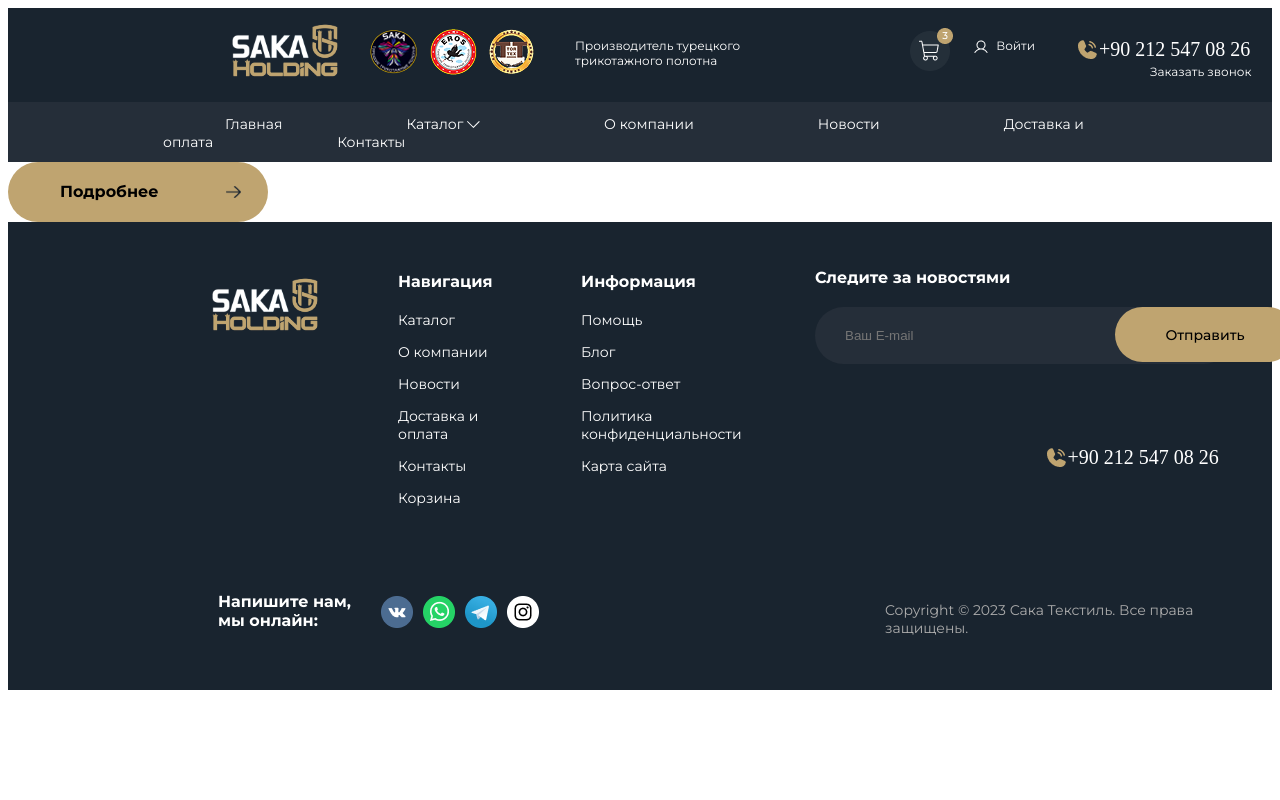
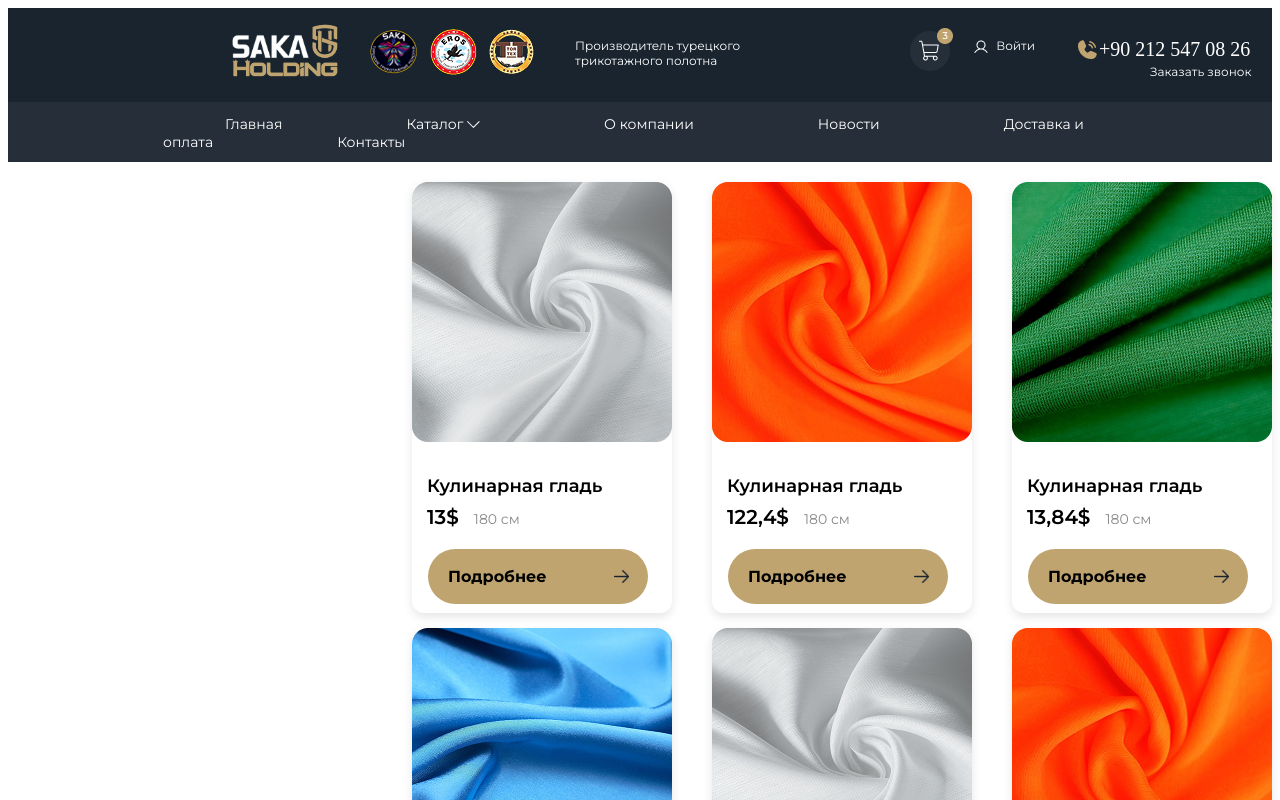
Before and after one commit to sirotkinaanastasia833-max/practical, a Vue app: page /catalog in a window 1280 px wide. Shown: the top 800 px of the page. Built offline with nearby package versions, Linux system fonts and the light colour scheme.

Commit message:
sixseven

```diff
--- /dev/null
+++ b/src/components/aboutp/Catalog.vue
@@ -0,0 +1,132 @@
+<template>
+    <div class="products-grid">
+        <div class="products-row" v-for="(row, rowIndex) in productRows" :key="rowIndex">
+            <Product
+                v-for="(product, colIndex) in row"
+                :key="colIndex"
+                :title="product.title"
+                :price="product.price"
+                :size="product.size"
+                :image="product.image"
+            />
+        </div>
+    </div>
+</template>
+
+<script>
+import Product from '@/components/ui/Product.vue'
+
+export default {
+    components: {
+        Product
+    },
+    data() {
+        return {
+            products: [
+                {
+                    title: 'Кулинарная гладь',
+                    price: '13',
+                    size: '180',
+                    image: '/src/assets/images/grey.png'
+                },
+                {
+                    title: 'Кулинарная гладь',
+                    price: '122,4',
+                    size: '180',
+                    image: '/src/assets/images/orange.png'
+                },
+                {
+                    title: 'Кулинарная гладь',
+                    price: '13,84',
+                    size: '180',
+                    image: '/src/assets/images/green.png'
+                },
+                {
+                    title: 'Кулинарная гладь',
+                    price: '11,4',
+                    size: '180',
+                    image: '/src/assets/images/blue.png'
+                },
+                {
+                    title: 'Кулинарная гладь',
+                    price: '13',
+                    size: '180',
+                    image: '/src/assets/images/grey.png'
+                },
+                {
+                    title: 'Кулинарная гладь',
+                    price: '122,4',
+                    size: '180',
+                    image: '/src/assets/images/orange.png'
+                },
+                {
+                    title: 'Кулинарная гладь',
+                    price: '13',
+                    size: '180',
+                    image: '/src/assets/images/grey.png'
+                },
+                {
+                    title: 'Кулинарная гладь',
+                    price: '122,4',
+                    size: '180',
+                    image: '/src/assets/images/orange.png'
+                },
+                {
+                    title: 'Кулинарная гладь',
+                    price: '13,84',
+                    size: '180',
+                    image: '/src/assets/images/green.png'
+                },
+                {
+                    title: 'Кулинарная гладь',
+                    price: '11,4',
+                    size: '180',
+                    image: '/src/assets/images/blue.png'
+                },
+                {
+                    title: 'Кулинарная гладь',
+                    price: '13',
+                    size: '180',
+                    image: '/src/assets/images/grey.png'
+                },
+                {
+                    title: 'Кулинарная гладь',
+                    price: '122,4',
+                    size: '180',
+                    image: '/src/assets/images/orange.png'
+                }
+            ]
+        }
+    },
+    computed: {
+        productRows() {
+            const rows = []
+            for (let i = 0; i < this.products.length; i += 3) {
+                rows.push(this.products.slice(i, i + 3))
+            }
+            return rows
+        }
+    }
+}
+</script>
+
+<style scoped>
+.products-grid {
+    width: 100%;
+    padding-top: 20px;
+}
+
+.products-row {
+    display: flex;
+    justify-content: flex-end;
+    gap: 40px;
+    margin-bottom: 15px;
+}
+
+@media (max-width: 900px) {
+    .products-row {
+        flex-wrap: wrap;
+        gap: 10px;
+    }
+}
+</style>
--- a/src/components/header/Navbar.vue
+++ b/src/components/header/Navbar.vue
@@ -4,7 +4,7 @@
         <div class="nav">
             <router-link to="/" class="nav-link" active-class="active" exact>Главная</router-link>
             <router-link to="/catalog" class="nav-link" active-class="active">Каталог <img src="./../../assets/images/nav.png" alt=""></router-link>
-            <router-link to="/about" class="nav-link" active-class="active">О компании</router-link>
+            <router-link to="" class="nav-link" active-class="active">О компании</router-link>
             <router-link to="" class="nav-link" active-class="active">Новости</router-link>
             <router-link to="" class="nav-link" active-class="active">Доставка и оплата</router-link>
             <router-link to="" class="nav-link" active-class="active">Контакты</router-link>
--- a/src/pages/AboutPage.vue
+++ b/src/pages/AboutPage.vue
@@ -1,9 +1,10 @@
 <script setup lang="ts">
-import Title from '@/components/ui/Title.vue';
+import Button from '@/components/ui/Button.vue'
+
 </script>
 
 <template>
-    <Title text="sjfbgkjdbf" theme="center"/>
+    <Button theme="full" text="Подробнее" icon="/src/assets/images/arrow.png"/>
 </template>
 
 <style scoped lang="scss">
--- a/src/pages/CatalogPage.vue
+++ b/src/pages/CatalogPage.vue
@@ -1,9 +1,11 @@
 <script setup lang="ts">
-import Button from '@/components/ui/Button.vue'
+import Catalog from '@/components/aboutp/Catalog.vue';
+import Product_carousel from '@/components/ui/Product_carousel.vue'
 </script>
 
 <template>
-    <Button theme="full" text="Подробнее" icon="/src/assets/images/arrow.png"/>
+    <Catalog/>
+    <Product_carousel/>
 </template>
 
 <style scoped lang="scss">
```
